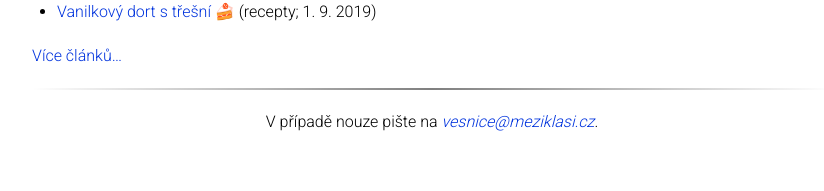
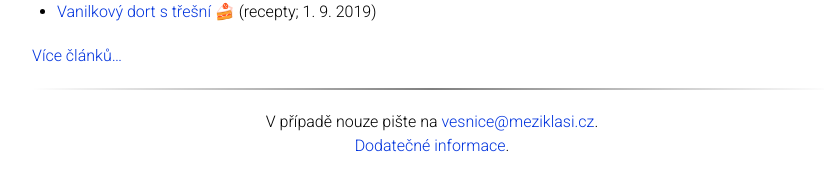
Before and after one commit to Meziklassociation/meziklasi, a Jekyll site: the page built from index.md, in a window 1280 px wide. Shown: the part 406-597 px from the top of the page, without its empty margins (208-1032 px from the left). Built offline with Jekyll 4.4.1, drawn with Linux system fonts in a browser that asks for light colours; nearby versions of some CDN libraries.

Commit message:
add CSS and HTML for meta post

```diff
--- a/404.html
+++ b/404.html
@@ -1,6 +1,8 @@
 ---
 layout: default
+title: 404!
 permalink: /404.html
+hide_in_menu: true
 ---
 
 <div class="not-found">
--- a/_layouts/default.html
+++ b/_layouts/default.html
@@ -37,7 +37,7 @@
 					{% assign sections_sorted = site.pages | sort: 'order' %}
 					{% for p in sections_sorted %}
 						<!-- ignore empty titles and 404 page -->
-						{% if p.title and p.title != 404 %}
+						{% if p.title and p.hide_in_menu != true %}
 							{% if p.title == page.title %}
 								<span class="current-page-item"><a href="{{p.url}}">{{p.title}}</a></span>
 							{% else %}
@@ -61,6 +61,7 @@
 
 			<footer>
 				<p>V případě nouze pište na <a href="mailto:{{ site.email }}">{{ site.email }}</a>.</p>
+				<p><a href="/meta.html">Dodatečné informace</a>.</p>
 			</footer>
 		</div>
 	</body>
--- a/_sass/_main.scss
+++ b/_sass/_main.scss
@@ -222,8 +222,10 @@ body {
 	}
 
 	footer {
-		p {text-align: center;}
-		a {font-style: italic;}
+		p {
+			text-align: center;
+			margin-bottom: 0;
+		}
 	}
 }
 
```
